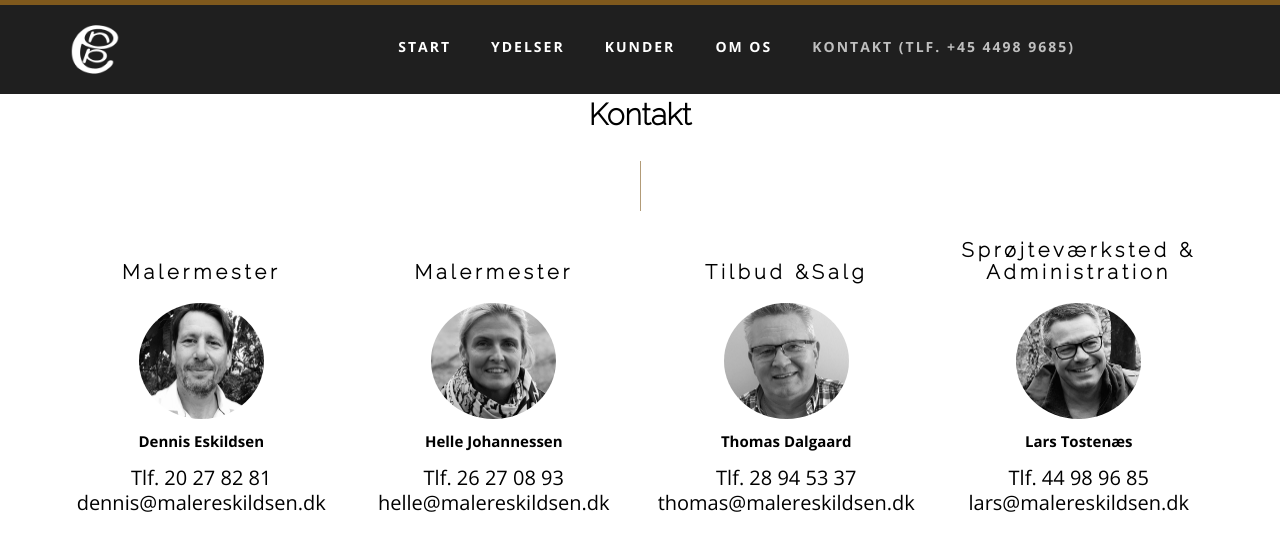
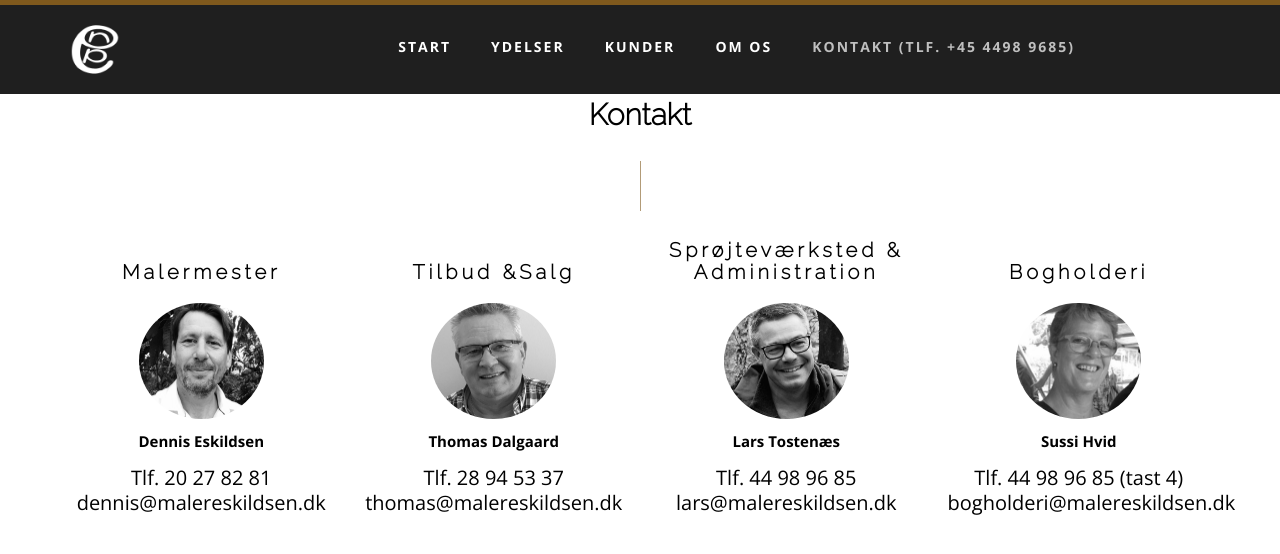
Before and after one commit to re-cph/eskildsen, a Jekyll site: the page built from index.html, in a window 1280 px wide and 900 px high, scrolled down 5354 px, cut to the strip 0-651 px from the top of the window. Shown: the top 554 px of the strip. Built offline with Jekyll 4.4.1, drawn with Linux system fonts in a browser that asks for light colours.

Commit message:
Content: Change contact (since an employee has stopped)

```diff
--- a/index.html
+++ b/index.html
@@ -480,17 +480,6 @@ layout: default
       </div>
 
       <div class="col-lg-3 col-md-4 col-sm-6 align-center contact">
-        <h2 class="head-title"><br>Malermester</h2>
-        <img src="images/contact/helle_small.jpg">
-        <!-- <div class="liner"></div> -->
-        <p><strong>Helle Johannessen </strong></p>
-        <p class="phone">
-          Tlf. 26 27 08 93<br>
-          <a href="mailto:helle@malereskildsen.dk">helle@malereskildsen.dk</a>
-        </p>
-      </div>
-
-      <div class="col-lg-3 col-md-4 col-sm-6 align-center contact">
         <h2 class="head-title"><br>Tilbud &amp;Salg</h2>
         <img src="images/contact/thomas_small.jpg">
         <!-- <div class="liner"></div> -->
@@ -501,7 +490,7 @@ layout: default
         </p>
       </div>
 
-      <div class="col-lg-3 col-md-12 col-sm-6 align-center contact">
+      <div class="col-lg-3 col-md-4 col-sm-6 align-center contact">
         <h2 class="head-title">Sprøjteværksted &amp;<br>Administration</h2>
         <img src="images/contact/lars_small.jpg">
         <!-- <div class="liner"></div> -->
@@ -509,6 +498,17 @@ layout: default
         <p class="phone">
           Tlf. 44 98 96 85<br>
           <a href="mailto:lars@malereskildsen.dk">lars@malereskildsen.dk</a>
+        </p>
+      </div>
+
+      <div class="col-lg-3 col-md-12 col-sm-6 align-center contact">
+        <h2 class="head-title"><br>Bogholderi</h2>
+        <img src="images/contact/sussi_small.jpg">
+        <!-- <div class="liner"></div> -->
+        <p><strong>Sussi Hvid</strong></p>
+        <p class="phone">
+          Tlf. 44 98 96 85 (tast 4)<br>
+          <a href="mailto:bogholderi@malereskildsen.dk">bogholderi@malereskildsen.dk</a>
         </p>
       </div>
 
```
Also changed, not shown: images/contact/sussi_small.jpg (added).
